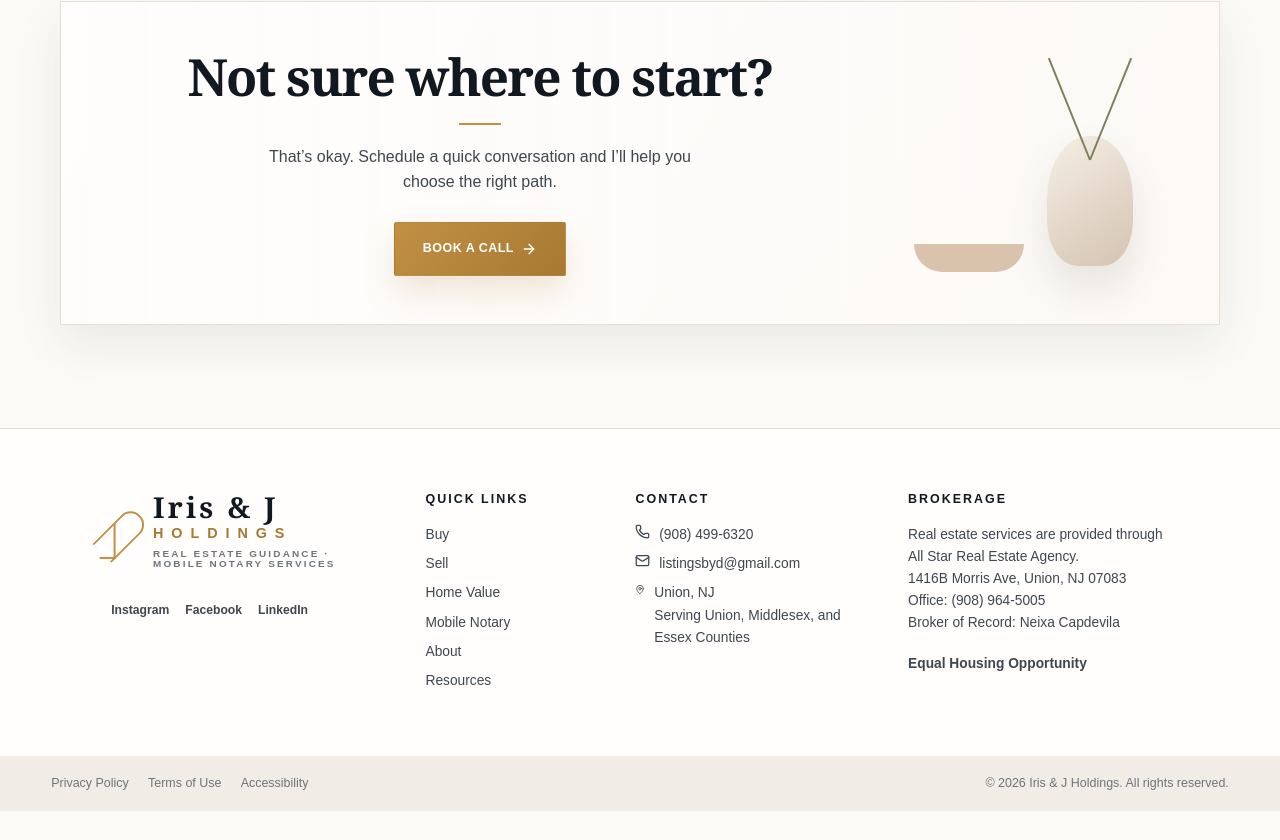
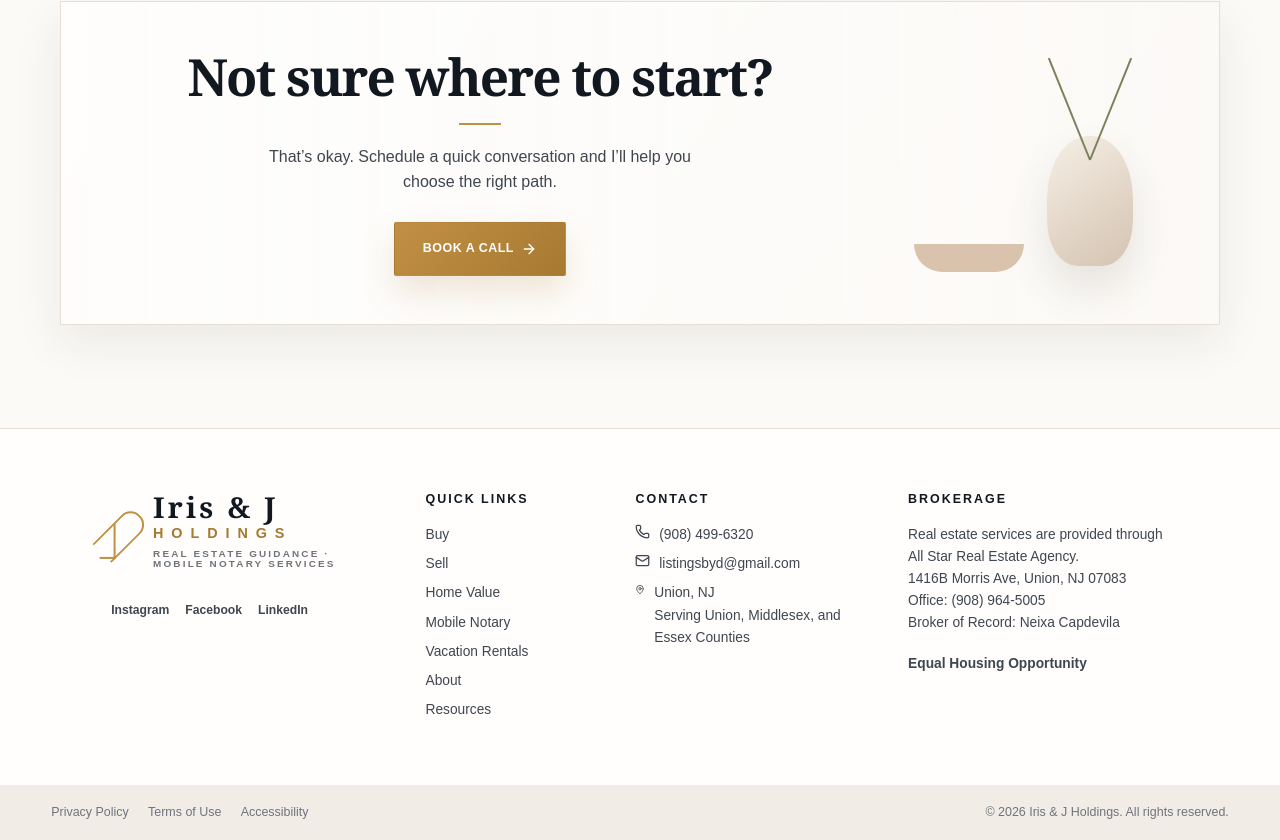
Before and after one commit to Emanuel628/Iris-and-J-Holdings, a React (Vite) app: page / in a window 1280 px wide. Shown: the part 3353-4193 px from the top of the page. Before the commit the page ends 4164 px from the top, so only its background shows below. Built offline with nearby package versions, Linux system fonts and the light colour scheme.

Commit message:
Add vacation rentals link to footer

```diff
--- a/src/components/layout/Footer.tsx
+++ b/src/components/layout/Footer.tsx
@@ -26,6 +26,7 @@ function Footer() {
           <a href="/sell">Sell</a>
           <a href="/home-value">Home Value</a>
           <a href="/mobile-notary">Mobile Notary</a>
+          <a href="/vacation-rentals">Vacation Rentals</a>
           <a href="/about">About</a>
           <a href="/resources">Resources</a>
         </div>
```
